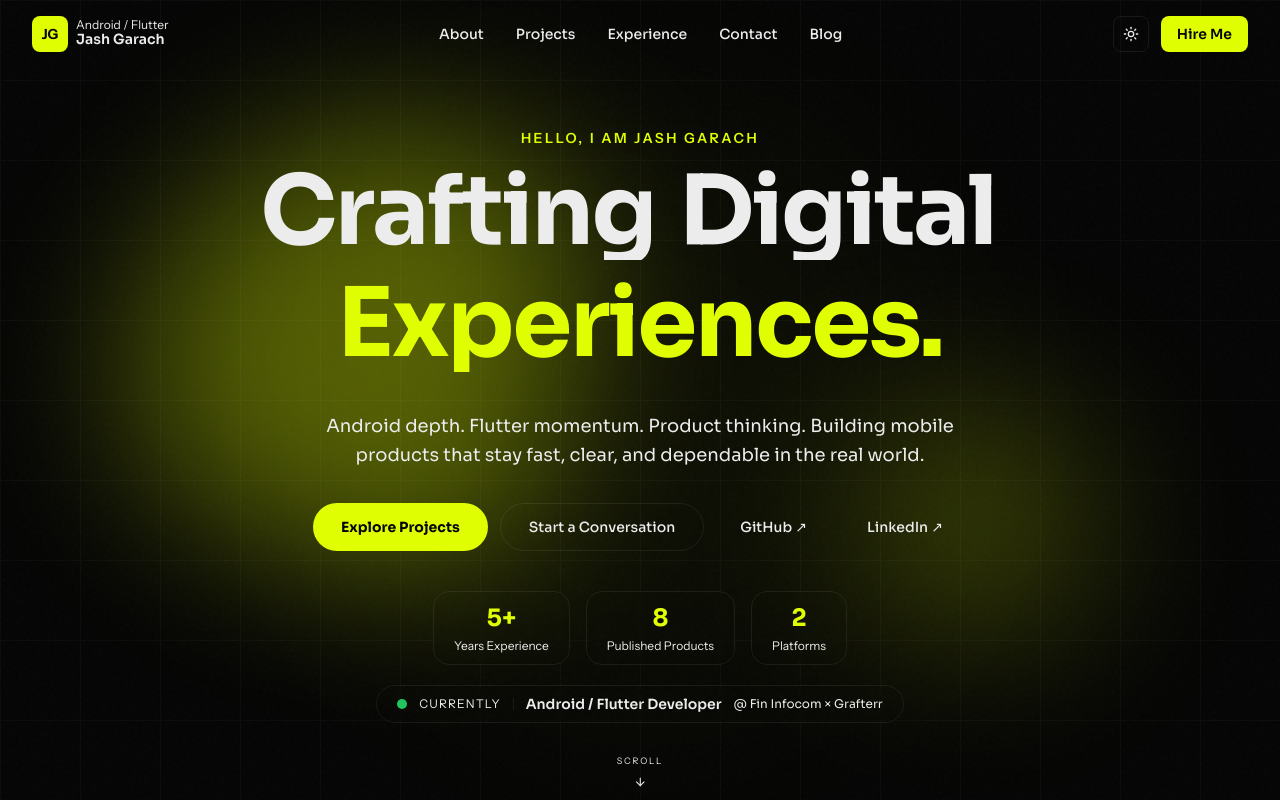
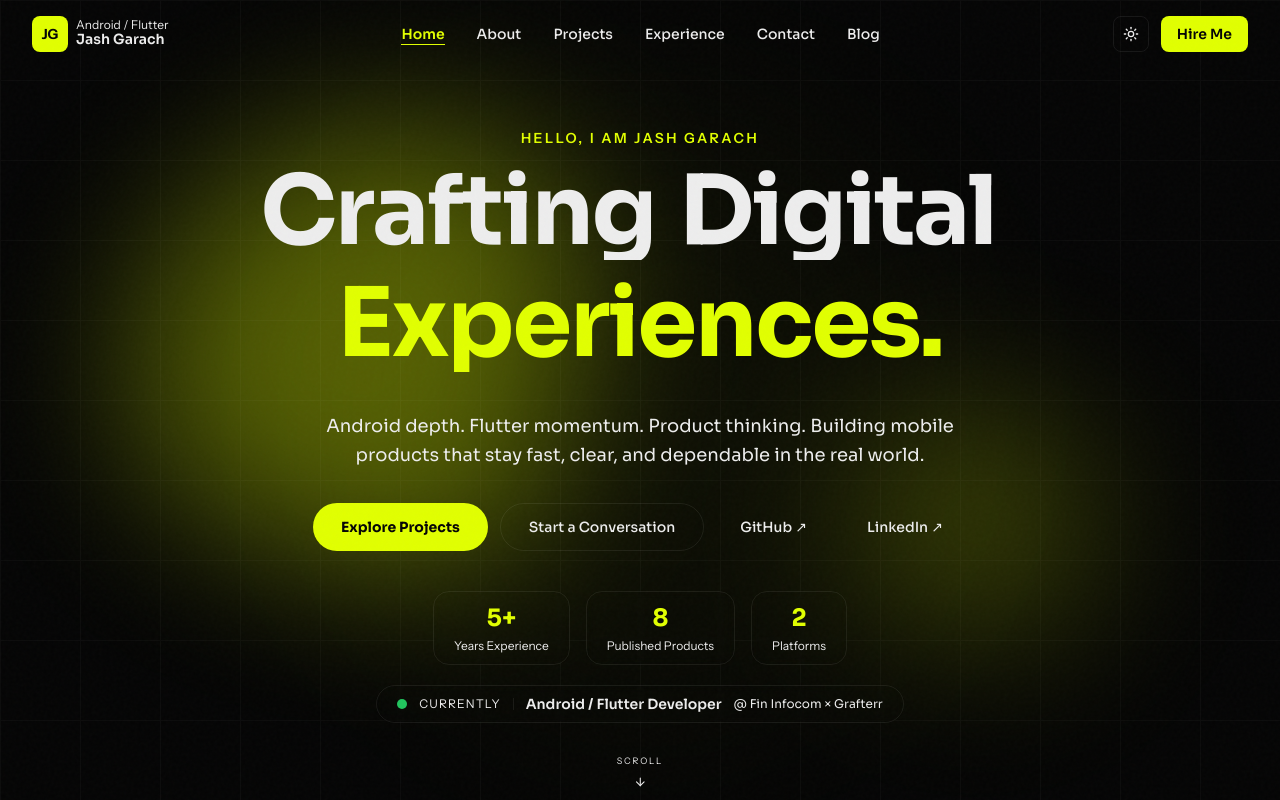
Before and after one commit to jashgarach-98/jash-dev, a Next.js app: page / in a window 1280 px wide. Shown: the top 800 px of the page. Built offline with nearby package versions, Linux system fonts and the light colour scheme.

Commit message:
feat(navigation): include Home in navbar, default to Home on load, and add scroll-spy active indicator

```diff
--- a/components/Navbar.tsx
+++ b/components/Navbar.tsx
@@ -9,11 +9,19 @@ import { Sun, Moon, Menu, X } from "lucide-react";
 import { clsx } from "clsx";
 import { useHireMe } from "@/context/HireMeContext";
 
-const navLinks = [
-  { href: "/#about", localHash: "#about", label: "About" },
-  { href: "/#projects", localHash: "#projects", label: "Projects" },
-  { href: "/#experience", localHash: "#experience", label: "Experience" },
-  { href: "/#contact", localHash: "#contact", label: "Contact" },
+interface NavLinkItem {
+  href: string;
+  localHash: string;
+  id: string;
+  label: string;
+}
+
+const navLinks: NavLinkItem[] = [
+  { href: "/#home", localHash: "#home", id: "home", label: "Home" },
+  { href: "/#about", localHash: "#about", id: "about", label: "About" },
+  { href: "/#projects", localHash: "#projects", id: "projects", label: "Projects" },
+  { href: "/#experience", localHash: "#experience", id: "experience", label: "Experience" },
+  { href: "/#contact", localHash: "#contact", id: "contact", label: "Contact" },
 ];
 
 export default function Navbar() {
@@ -24,17 +32,53 @@ export default function Navbar() {
   const [mounted, setMounted] = useState(false);
   const [scrolled, setScrolled] = useState(false);
   const [mobileOpen, setMobileOpen] = useState(false);
+  const [activeSection, setActiveSection] = useState<string>("home");
 
   useEffect(() => {
     setMounted(true);
 
+    // Disable browser automatic scroll restoration so it defaults to top/Home on reload
+    if (typeof window !== "undefined" && "scrollRestoration" in window.history) {
+      window.history.scrollRestoration = "manual";
+    }
+
+    if (isHome && typeof window !== "undefined" && !window.location.hash) {
+      window.scrollTo({ top: 0, left: 0, behavior: "instant" });
+    }
+  }, [isHome]);
+
+  // Track active section and navbar background transparency on scroll
+  useEffect(() => {
     const handleScroll = () => {
       setScrolled(window.scrollY > 20);
+
+      if (!isHome) return;
+
+      if (window.scrollY < 120) {
+        setActiveSection("home");
+        return;
+      }
+
+      const sectionIds = ["home", "about", "projects", "experience", "contact"];
+      const viewportThreshold = window.innerHeight * 0.35;
+      let current = "home";
+
+      for (const id of sectionIds) {
+        const el = document.getElementById(id);
+        if (el) {
+          const rect = el.getBoundingClientRect();
+          if (rect.top <= viewportThreshold) {
+            current = id;
+          }
+        }
+      }
+      setActiveSection(current);
     };
 
     window.addEventListener("scroll", handleScroll, { passive: true });
+    handleScroll();
     return () => window.removeEventListener("scroll", handleScroll);
-  }, []);
+  }, [isHome]);
 
   // Handle smooth scrolling to target section when arriving with hash
   useEffect(() => {
@@ -67,6 +111,45 @@ export default function Navbar() {
 
   const closeMobileMenu = () => setMobileOpen(false);
 
+  const handleNavClick = (
+    e: React.MouseEvent<HTMLAnchorElement>,
+    link: NavLinkItem
+  ) => {
+    if (isHome) {
+      e.preventDefault();
+      closeMobileMenu();
+
+      if (link.id === "home") {
+        window.scrollTo({ top: 0, behavior: "smooth" });
+        if (window.location.hash) {
+          window.history.pushState(null, "", window.location.pathname);
+        }
+        setActiveSection("home");
+      } else {
+        const target = document.querySelector(link.localHash);
+        if (target) {
+          target.scrollIntoView({ behavior: "smooth" });
+          window.history.pushState(null, "", link.localHash);
+          setActiveSection(link.id);
+        }
+      }
+    } else {
+      closeMobileMenu();
+    }
+  };
+
+  const handleLogoClick = (e: React.MouseEvent) => {
+    if (isHome) {
+      e.preventDefault();
+      window.scrollTo({ top: 0, behavior: "smooth" });
+      if (window.location.hash) {
+        window.history.pushState(null, "", window.location.pathname);
+      }
+      setActiveSection("home");
+      closeMobileMenu();
+    }
+  };
+
   return (
     <>
       <header
@@ -84,6 +167,7 @@ export default function Navbar() {
           {/* Logo */}
           <Link
             href="/"
+            onClick={handleLogoClick}
             className="group flex items-center gap-2"
             aria-label="Jash Garach home"
           >
@@ -102,26 +186,28 @@ export default function Navbar() {
 
           {/* Desktop nav links */}
           <ul className="hidden md:flex items-center gap-8">
-            {!isHome && (
-              <li>
-                <Link
-                  href="/"
-                  className="text-sm font-medium text-foreground/60 hover:text-foreground transition-colors duration-300 relative group"
-                >
-                  Home
-                  <span className="absolute -bottom-0.5 left-0 h-px w-0 bg-accent transition-all duration-300 group-hover:w-full" />
-                </Link>
-              </li>
-            )}
-            {navLinks.map((link) => (
+            {navLinks.map((link) => {
+              const isActive = isHome && activeSection === link.id;
+              return (
                 <li key={link.label}>
                   {isHome ? (
                     <a
                       href={link.localHash}
-                    className="text-sm font-medium text-foreground/60 hover:text-foreground transition-colors duration-300 relative group"
+                      onClick={(e) => handleNavClick(e, link)}
+                      className={clsx(
+                        "text-sm font-medium transition-colors duration-300 relative group",
+                        isActive
+                          ? "text-accent font-semibold"
+                          : "text-foreground/60 hover:text-foreground"
+                      )}
                     >
                       {link.label}
-                    <span className="absolute -bottom-0.5 left-0 h-px w-0 bg-accent transition-all duration-300 group-hover:w-full" />
+                      <span
+                        className={clsx(
+                          "absolute -bottom-0.5 left-0 h-px bg-accent transition-all duration-300",
+                          isActive ? "w-full" : "w-0 group-hover:w-full"
+                        )}
+                      />
                     </a>
                   ) : (
                     <Link
@@ -133,7 +219,8 @@ export default function Navbar() {
                     </Link>
                   )}
                 </li>
-            ))}
+              );
+            })}
             <li>
               <Link
                 href="/blog"
@@ -229,22 +316,19 @@ export default function Navbar() {
             className="fixed top-[61px] md:top-[69px] left-0 right-0 z-40 glass border-t border-border shadow-2xl"
           >
             <nav className="flex flex-col gap-1 p-4">
-              {!isHome && (
-                <Link
-                  href="/"
-                  onClick={closeMobileMenu}
-                  className="rounded-lg px-4 py-3 text-base font-medium text-foreground/70 hover:text-foreground hover:bg-accent/10 transition-all duration-200"
-                >
-                  Home
-                </Link>
-              )}
-              {navLinks.map((link) =>
-                isHome ? (
+              {navLinks.map((link) => {
+                const isActive = isHome && activeSection === link.id;
+                return isHome ? (
                   <a
                     key={link.label}
                     href={link.localHash}
-                    onClick={closeMobileMenu}
-                    className="rounded-lg px-4 py-3 text-base font-medium text-foreground/70 hover:text-foreground hover:bg-accent/10 transition-all duration-200"
+                    onClick={(e) => handleNavClick(e, link)}
+                    className={clsx(
+                      "rounded-lg px-4 py-3 text-base font-medium transition-all duration-200",
+                      isActive
+                        ? "text-accent bg-accent/10 font-semibold"
+                        : "text-foreground/70 hover:text-foreground hover:bg-accent/10"
+                    )}
                   >
                     {link.label}
                   </a>
@@ -257,8 +341,8 @@ export default function Navbar() {
                   >
                     {link.label}
                   </Link>
-                )
-              )}
+                );
+              })}
               <Link
                 href="/blog"
                 onClick={closeMobileMenu}
--- a/components/sections/Hero.tsx
+++ b/components/sections/Hero.tsx
@@ -67,6 +67,7 @@ export default function Hero() {
   return (
     <section
       ref={containerRef}
+      id="home"
       className="relative flex min-h-[calc(100svh-4rem)] md:min-h-screen flex-col items-center justify-center overflow-hidden px-4 pt-20 pb-12 sm:pt-24 sm:pb-16 md:px-8 md:pt-28 md:pb-20 lg:pt-32 lg:pb-24"
       aria-label="Hero section"
     >
```
Lines whose indentation alone changed are shown as unchanged.
